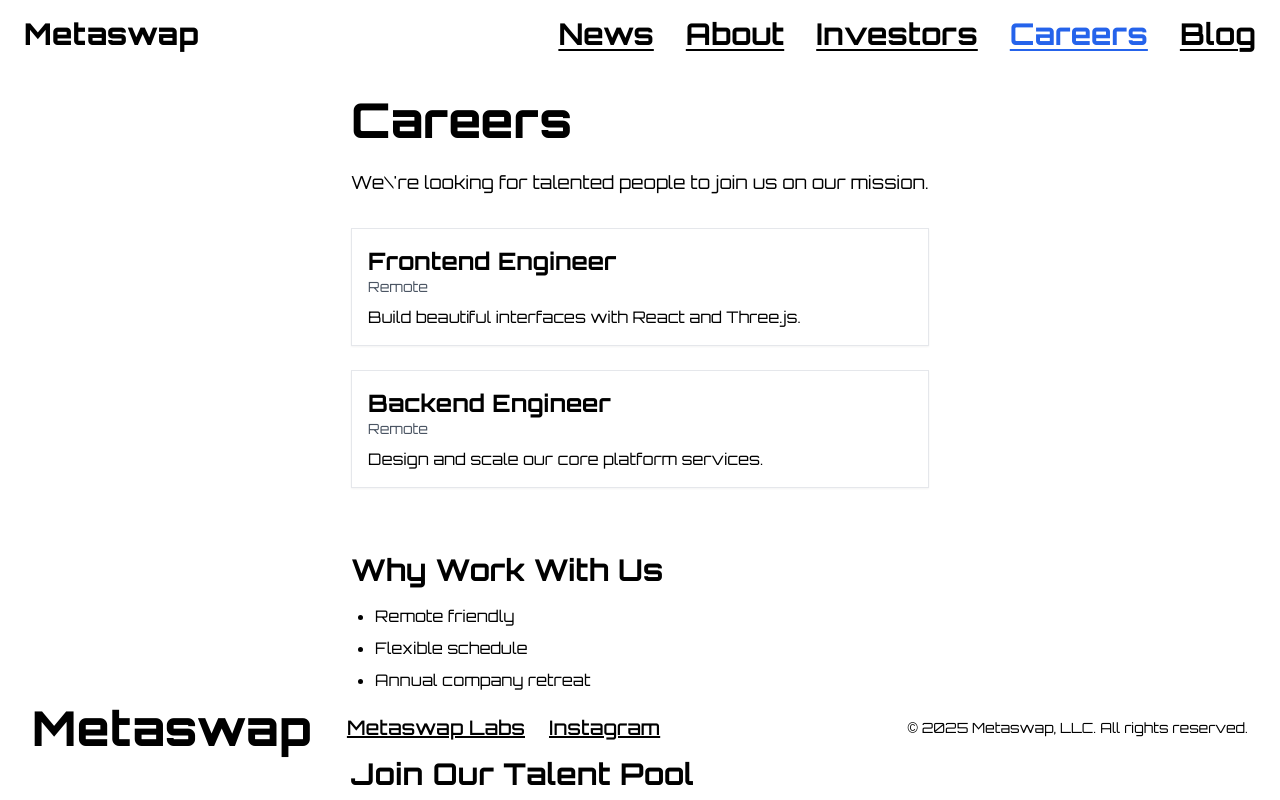
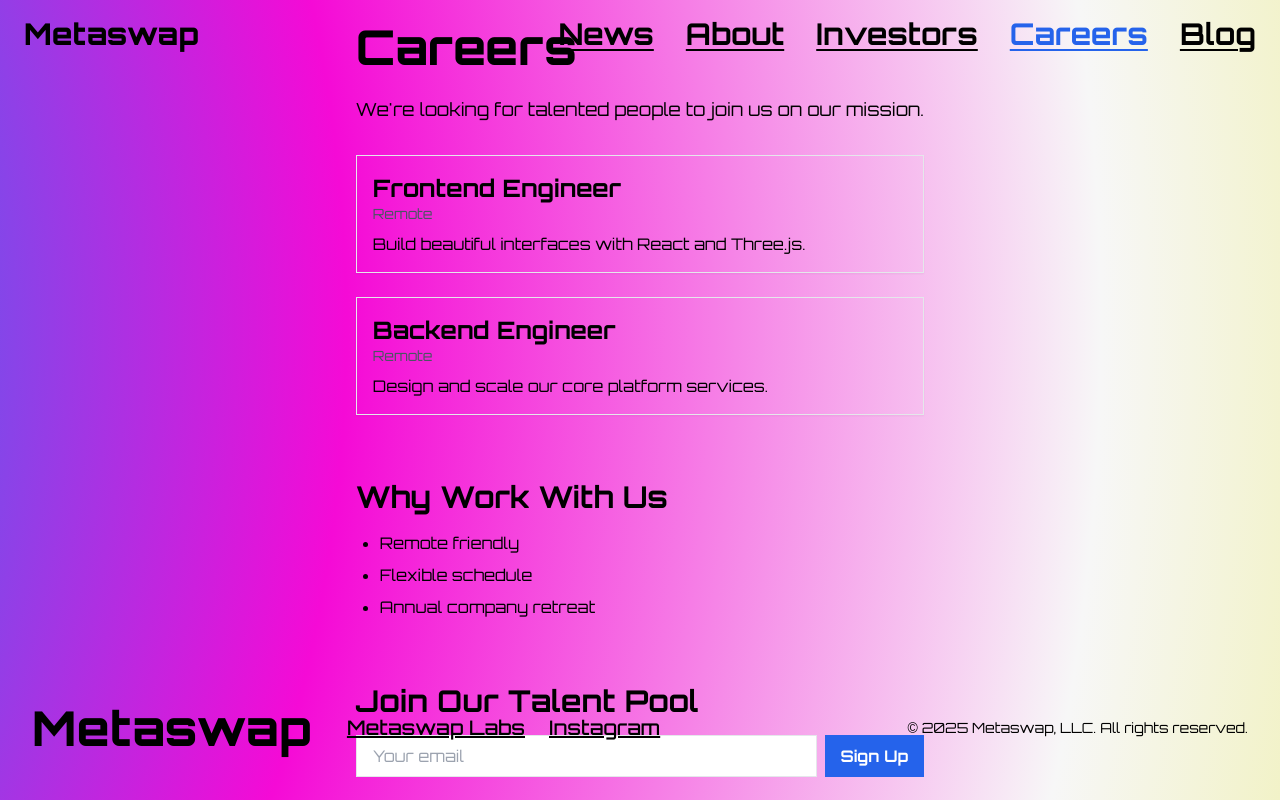
Before and after one commit to dawmthedev/metaswapxyz, a Next.js app: page /careers in a window 1280 px wide. Built offline with nearby package versions, Linux system fonts and the light colour scheme.

Commit message:
feat: enable scrollable layout for all pages

```diff
--- a/src/app/about/page.tsx
+++ b/src/app/about/page.tsx
@@ -1,5 +1,3 @@
-import Header from '../components/Header';
-import Footer from '../components/Footer';
 import Image from 'next/image';
 import type { Metadata } from 'next';
 
@@ -43,9 +41,7 @@ const values = [
 
 export default function AboutPage() {
   return (
-    <main className="relative min-h-screen w-full bg-white text-black flex flex-col">
-      <Header />
-      <section className="flex-1 px-6 py-24 max-w-6xl mx-auto space-y-16">
+    <div className="py-16 px-4 md:px-8 max-w-6xl mx-auto space-y-16">
       <div>
         <h1 className="text-5xl font-extrabold mb-6">About Metaswap</h1>
         <p className="text-lg leading-relaxed">
@@ -85,8 +81,6 @@ export default function AboutPage() {
             ))}
         </div>
       </div>
-      </section>
-      <Footer />
-    </main>
+    </div>
   );
 }
--- a/src/app/blog/[slug_title]/page.tsx
+++ b/src/app/blog/[slug_title]/page.tsx
@@ -20,7 +20,7 @@ export default async function BlogPostPage({ params }: { params: { slug_title: s
   if (!post) return notFound();
 
   return (
-    <main className="min-h-screen w-full px-6 py-20 bg-white text-black">
+    <div className="py-16 px-4 md:px-8 max-w-3xl mx-auto">
       <Link href="/blog" className="underline mb-8 block">Back to Blog</Link>
       <h1 className="text-6xl font-extrabold mb-4">{post.title}</h1>
       <p className="text-sm mb-8">{post.date}</p>
@@ -29,6 +29,6 @@ export default async function BlogPostPage({ params }: { params: { slug_title: s
           <p key={idx}>{paragraph}</p>
         ))}
       </article>
-    </main>
+    </div>
   );
 }
--- a/src/app/blog/page.tsx
+++ b/src/app/blog/page.tsx
@@ -9,7 +9,7 @@ export const metadata: Metadata = {
 export default async function BlogPage() {
   const posts = await getAllPosts();
   return (
-    <main className="min-h-screen w-full px-6 py-20 bg-white text-black">
+    <div className="py-16 px-4 md:px-8 max-w-6xl mx-auto">
       <h1 className="text-6xl font-extrabold mb-12">Blog</h1>
       <div className="grid gap-8 md:grid-cols-2">
         {posts.map((post) => (
@@ -24,6 +24,6 @@ export default async function BlogPage() {
           </Link>
         ))}
       </div>
-    </main>
+    </div>
   );
 }
--- a/src/app/careers/[slug]/page.tsx
+++ b/src/app/careers/[slug]/page.tsx
@@ -1,5 +1,3 @@
-import Header from '../../components/Header';
-import Footer from '../../components/Footer';
 import type { Metadata } from 'next';
 import { notFound } from 'next/navigation';
 
@@ -21,16 +19,12 @@ export default function RolePage({ params }: { params: { slug: string } }) {
   const role = roles.find((r) => r.slug === params.slug);
   if (!role) return notFound();
   return (
-    <main className="relative min-h-screen w-full bg-white text-black flex flex-col">
-      <Header />
-      <section className="flex-1 px-6 py-24 max-w-4xl mx-auto space-y-6">
-        <h1 className="text-4xl font-extrabold">{role.title}</h1>
-        <p>{role.description}</p>
-        <a href="mailto:hr@metaswap.xyz" className="underline text-blue-600 font-bold">
-          Apply Now
-        </a>
-      </section>
-      <Footer />
-    </main>
+    <div className="py-16 px-4 md:px-8 max-w-4xl mx-auto space-y-6">
+      <h1 className="text-4xl font-extrabold">{role.title}</h1>
+      <p>{role.description}</p>
+      <a href="mailto:hr@metaswap.xyz" className="underline text-blue-600 font-bold">
+        Apply Now
+      </a>
+    </div>
   );
 }
--- a/src/app/careers/page.tsx
+++ b/src/app/careers/page.tsx
@@ -1,5 +1,3 @@
-import Header from '../components/Header';
-import Footer from '../components/Footer';
 import Link from 'next/link';
 import type { Metadata } from 'next';
 
@@ -17,12 +15,10 @@ const perks = ['Remote friendly', 'Flexible schedule', 'Annual company retreat']
 
 export default function CareersPage() {
   return (
-    <main className="relative min-h-screen w-full bg-white text-black flex flex-col">
-      <Header />
-      <section className="flex-1 px-6 py-24 max-w-6xl mx-auto space-y-16">
-        <div>
-          <h1 className="text-5xl font-extrabold mb-6">Careers</h1>
-          <p className="text-lg mb-8">We\'re looking for talented people to join us on our mission.</p>
+    <div className="py-16 px-4 md:px-8 max-w-6xl mx-auto space-y-16">
+      <div>
+        <h1 className="text-5xl font-extrabold mb-6">Careers</h1>
+          <p className="text-lg mb-8">We&apos;re looking for talented people to join us on our mission.</p>
           <div className="space-y-6">
             {roles.map((role) => (
               <Link
@@ -54,8 +50,6 @@ export default function CareersPage() {
             <button type="submit" className="bg-blue-600 text-white px-4 py-2 font-bold">Sign Up</button>
           </form>
         </div>
-      </section>
-      <Footer />
-    </main>
-  );
-}
+      </div>
+    );
+  }
--- a/src/app/investors/page.tsx
+++ b/src/app/investors/page.tsx
@@ -1,5 +1,3 @@
-import Header from '../components/Header';
-import Footer from '../components/Footer';
 import type { Metadata } from 'next';
 
 export const metadata: Metadata = {
@@ -20,11 +18,9 @@ const faqs = [
 
 export default function InvestorsPage() {
   return (
-    <main className="relative min-h-screen w-full bg-white text-black flex flex-col">
-      <Header />
-      <section className="flex-1 px-6 py-24 max-w-6xl mx-auto space-y-16">
-        <div>
-          <h1 className="text-5xl font-extrabold mb-6">Investor Relations</h1>
+    <div className="py-16 px-4 md:px-8 max-w-6xl mx-auto space-y-16">
+      <div>
+        <h1 className="text-5xl font-extrabold mb-6">Investor Relations</h1>
           <p className="text-lg">Metaswap has grown steadily since its inception and continues to expand its offerings and customer base.</p>
           <div className="grid grid-cols-2 gap-6 mt-8">
             <div className="p-4 border text-center">
@@ -62,9 +58,7 @@ export default function InvestorsPage() {
               </details>
             ))}
           </div>
-        </div>
-      </section>
-      <Footer />
-    </main>
+      </div>
+    </div>
   );
 }
--- a/src/app/layout.tsx
+++ b/src/app/layout.tsx
@@ -1,7 +1,8 @@
 import "./globals.css";
 import type { Metadata } from "next";
 import { Orbitron } from "next/font/google";
-import SplashScreen from "./splash-screen";
+import Header from "./components/Header";
+import Footer from "./components/Footer";
 
 const orbitron = Orbitron({
   weight: ["400", "500", "600", "700", "800", "900"],
@@ -16,18 +17,14 @@ export const metadata: Metadata = {
   viewport: "width=device-width, initial-scale=1, viewport-fit=cover",
 };
 
-export default function RootLayout({
-  children,
-}: {
-  children: React.ReactNode;
-}) {
+export default function RootLayout({ children }: { children: React.ReactNode }) {
   return (
     <html lang="en">
-      <body
-        className={`flex flex-col min-h-screen ${orbitron.variable} font-orbitron `}
-      >
-        {children}
-        <SplashScreen />
+      <head />
+      <body className={`min-h-screen flex flex-col ${orbitron.variable} font-orbitron`}>
+        <Header />
+        <main className="flex-1">{children}</main>
+        <Footer />
       </body>
     </html>
   );
--- a/src/app/legal/page.tsx
+++ b/src/app/legal/page.tsx
@@ -6,8 +6,8 @@ export const metadata: Metadata = {
 
 export default function LegalPage() {
   return (
-    <main className="min-h-screen flex items-center justify-center bg-white">
+    <div className="py-16 px-4 md:px-8 text-center">
       <h1 className="text-6xl font-extrabold">Legal</h1>
-    </main>
+    </div>
   );
 }
--- a/src/app/news/page.tsx
+++ b/src/app/news/page.tsx
@@ -1,5 +1,3 @@
-import Header from '../components/Header';
-import Footer from '../components/Footer';
 import { getAllPosts } from '@/lib/blog';
 import Image from 'next/image';
 import Link from 'next/link';
@@ -14,9 +12,7 @@ export default async function NewsPage() {
   const posts = await getAllPosts();
 
   return (
-    <main className="relative min-h-screen w-full bg-white text-black flex flex-col">
-      <Header />
-      <section className="flex-1 px-6 py-24 max-w-6xl mx-auto">
+    <div className="py-16 px-4 md:px-8 max-w-6xl mx-auto">
       <h1 className="text-5xl font-extrabold mb-12">News</h1>
       <div className="grid gap-8 md:grid-cols-2">
         {posts.map((post) => (
@@ -54,8 +50,6 @@ export default async function NewsPage() {
           </button>
         </form>
       </div>
-      </section>
-      <Footer />
-    </main>
+    </div>
   );
 }
--- a/src/app/page.tsx
+++ b/src/app/page.tsx
@@ -4,17 +4,12 @@ import SplashScreen from "./splash-screen";
 import dynamic from "next/dynamic";
 
 const ThreeCanvas = dynamic(() => import("./three-canvas"), { ssr: false });
-import Header from "./components/Header";
-import Footer from "./components/Footer";
 
 export default function HomePage() {
   return (
     <main className="relative w-full h-screen overflow-hidden">
       {/* Splash screen fades out after load */}
       <SplashScreen />
-
-      {/* Header (now set to handle mobile vs. desktop positioning) */}
-      <Header />
 
       {/* Background gradient div (optional) */}
       <div className="absolute inset-0 bg-gradient-to-r from-pink-500 to-blue-500" />
@@ -23,9 +18,6 @@ export default function HomePage() {
       <section className="relative w-full h-full flex items-center justify-center">
         <ThreeCanvas />
       </section>
-
-      {/* Footer with brand & links */}
-      <Footer />
     </main>
   );
 }
--- a/src/app/privacy/page.tsx
+++ b/src/app/privacy/page.tsx
@@ -6,8 +6,8 @@ export const metadata: Metadata = {
 
 export default function PrivacyPage() {
   return (
-    <main className="min-h-screen flex items-center justify-center bg-white">
+    <div className="py-16 px-4 md:px-8 text-center">
       <h1 className="text-6xl font-extrabold">Privacy</h1>
-    </main>
+    </div>
   );
 }
```
Lines whose indentation alone changed are shown as unchanged.
